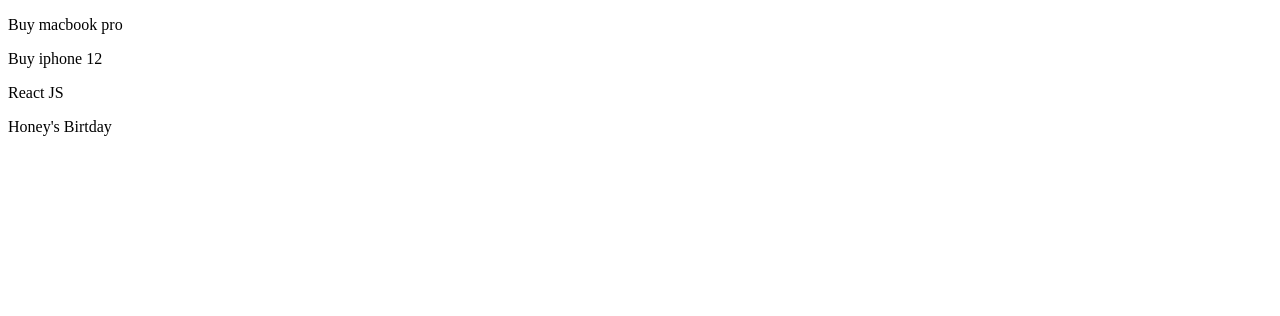
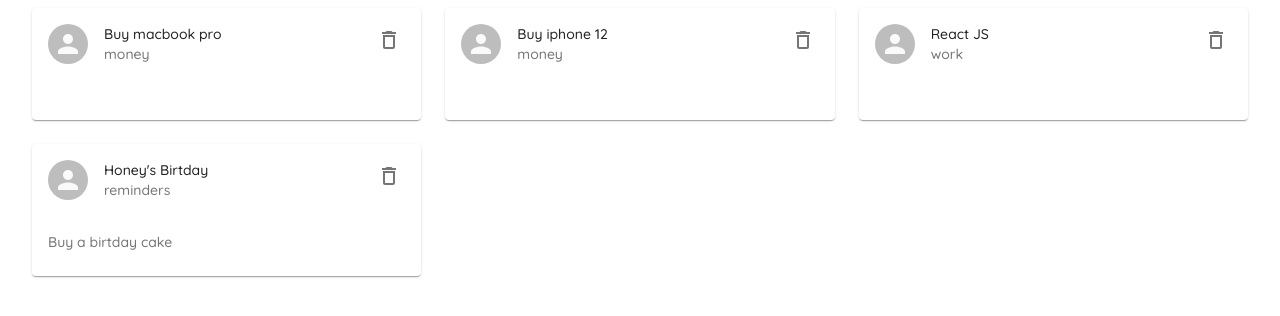
Before and after one commit to yayanrw/react-notesapp-materialui, a React (Create React App) app: page / in a window 1280 px wide. Shown: the top 316 px of the page. Built offline with nearby package versions, Linux system fonts and the light colour scheme; data requests are answered from the project's data file.

Commit message:
mod notes to handledlete

```diff
--- a/src/pages/Notes.js
+++ b/src/pages/Notes.js
@@ -1,4 +1,6 @@
+import { Container, Grid } from "@material-ui/core";
 import React, { useEffect, useState } from "react";
+import NoteCard from "../components/NoteCard";
 import ApiUrl from "../helper/AppConfig";
 
 function Notes() {
@@ -11,12 +13,25 @@
       .catch((e) => console.log(e));
   }, []);
 
+  const handleDelete = async (id) => {
+    await fetch(`${ApiUrl}/notes/${id}`, {
+      method: "delete",
+    });
+
+    const newNotes = notes.filter((note) => note.id !== id);
+    setNotes(newNotes);
+  };
+
   return (
-    <div>
-      {notes.map((note) => (
-        <p key={note.id}>{note.title}</p>
-      ))}
-    </div>
+    <Container>
+      <Grid container spacing={3}>
+        {notes.map((note) => (
+          <Grid item key={note.id} xs={12} md={6} lg={4}>
+            <NoteCard note={note} handleDelete={handleDelete} />
+          </Grid>
+        ))}
+      </Grid>
+    </Container>
   );
 }
 
```
